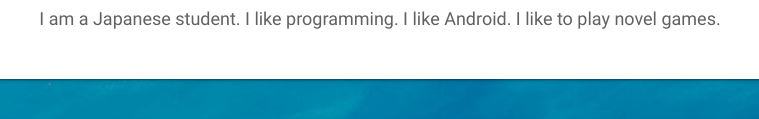
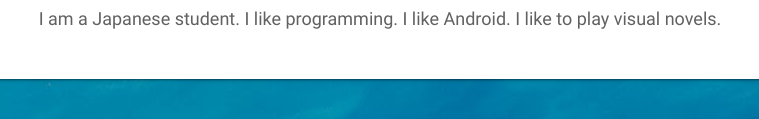
Before and after one commit to negset/negset.github.io, a plain HTML site: page index.html in a window 1280 px wide. Shown: the part 650-769 px from the top of the page, 260-1019 px from the left. Drawn offline with nearby package versions, Linux system fonts and the light colour scheme.

Commit message:
change text

```diff
--- a/index.html
+++ b/index.html
@@ -37,7 +37,7 @@
 						<br>
 						<span class="grey-text text-darken-3"><font size="7">negset (@negself)</font></span>
 						<br>
-						<span class="grey-text text-darken-2"><font size="4">I am a Japanese student. I like programming. I like Android. I like to play novel games.</font></span>
+						<span class="grey-text text-darken-2"><font size="4">I am a Japanese student. I like programming. I like Android. I like to play visual novels.</font></span>
 						<br>
 						<br>
 					</center>
```
